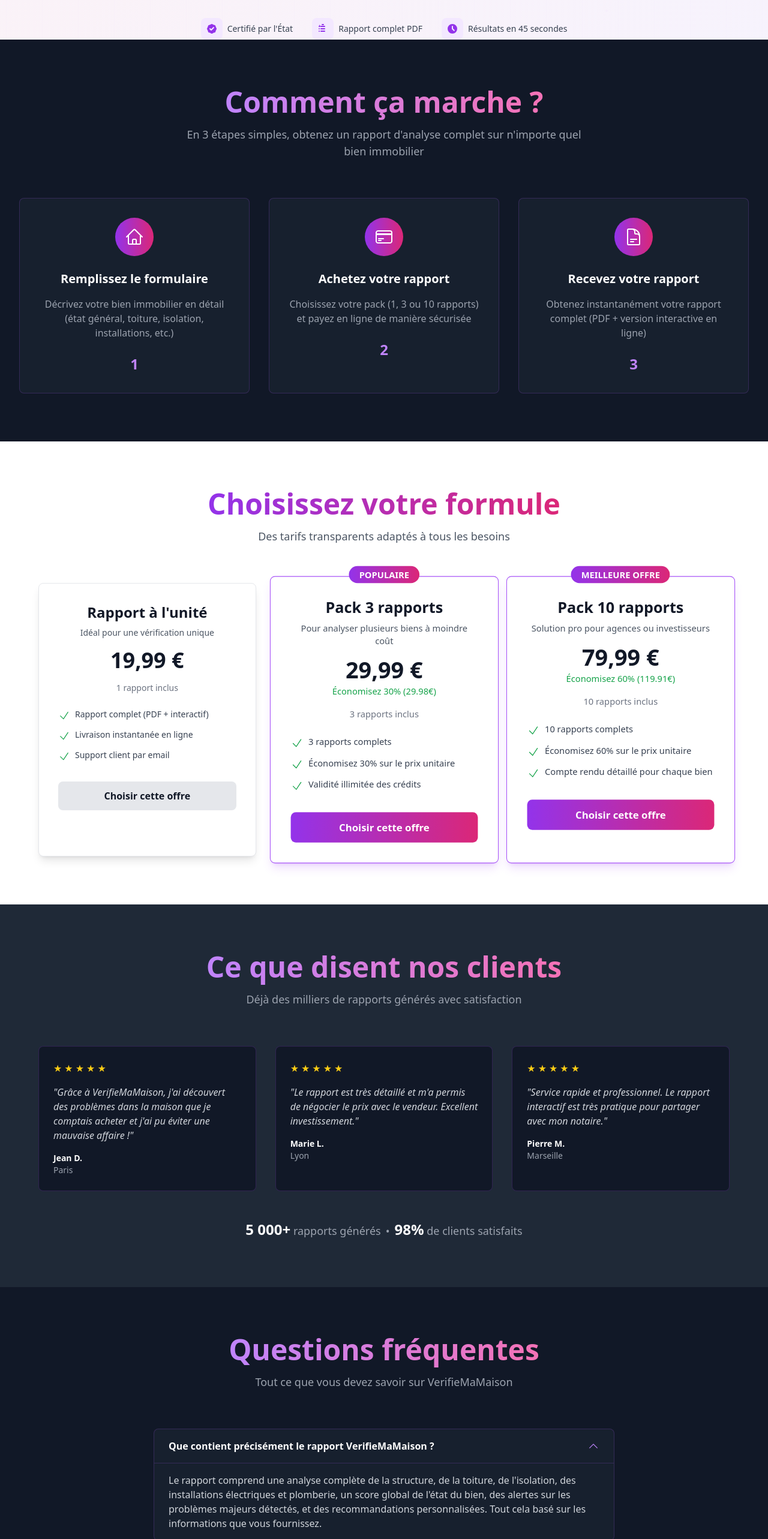
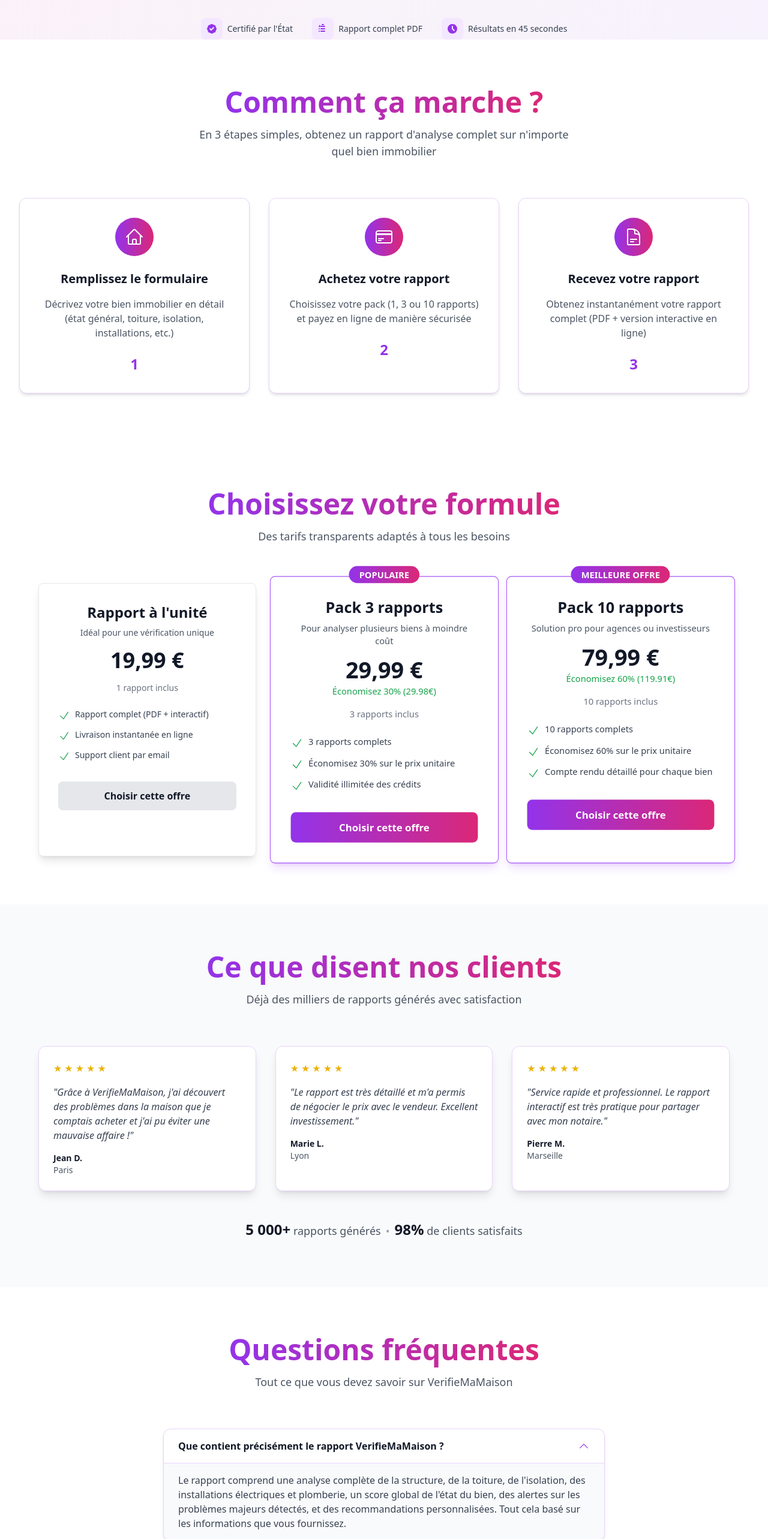
Before and after one commit to silencieux99/Verifiemamaison, a Next.js app: page / in a window 1280 px wide. Shown: the part 1593-4159 px from the top of the page at 60% size. Built offline with nearby package versions, Linux system fonts and the light colour scheme; no server answers.

Commit message:
Adapt all homepage sections to light theme: HowItWorks, Testimonials, and FAQ

```diff
--- a/src/app/(components)/home/Faq.tsx
+++ b/src/app/(components)/home/Faq.tsx
@@ -38,39 +38,39 @@ export default function Faq() {
   ];
 
   return (
-    <section id="faq" className="py-20 bg-gray-900">
+    <section id="faq" className="py-12 sm:py-16 md:py-20 bg-white">
       <Container>
-        <div className="text-center mb-16">
-          <h2 className="text-3xl sm:text-4xl md:text-5xl font-bold mb-4">
-            <span className="bg-gradient-to-r from-purple-400 to-pink-400 bg-clip-text text-transparent">
+        <div className="text-center mb-8 sm:mb-12 md:mb-16">
+          <h2 className="text-2xl sm:text-3xl md:text-4xl lg:text-5xl font-bold mb-3 sm:mb-4">
+            <span className="bg-gradient-to-r from-purple-600 to-pink-600 bg-clip-text text-transparent">
               Questions fréquentes
             </span>
           </h2>
-          <p className="text-gray-400 text-lg max-w-2xl mx-auto">
+          <p className="text-gray-600 text-sm sm:text-base md:text-lg max-w-2xl mx-auto px-4">
             Tout ce que vous devez savoir sur VerifieMaMaison
           </p>
         </div>
 
-        <div className="max-w-3xl mx-auto space-y-4">
+        <div className="max-w-3xl mx-auto space-y-3 sm:space-y-4 px-4">
           {faqs.map((faq, index) => (
             <div
               key={index}
-              className="bg-gray-800/50 border border-purple-500/20 rounded-lg overflow-hidden"
+              className="bg-white border border-purple-200 rounded-lg sm:rounded-xl overflow-hidden shadow-md hover:shadow-lg transition-shadow"
             >
               <button
                 onClick={() => setOpenIndex(openIndex === index ? null : index)}
-                className="w-full px-6 py-4 flex items-center justify-between text-left hover:bg-gray-800 transition-colors"
+                className="w-full px-4 sm:px-6 py-3 sm:py-4 flex items-center justify-between text-left hover:bg-purple-50 transition-colors"
               >
-                <span className="text-white font-semibold pr-4">{faq.question}</span>
+                <span className="text-gray-900 font-semibold pr-4 text-sm sm:text-base">{faq.question}</span>
                 <ChevronDownIcon
-                  className={`h-5 w-5 text-purple-400 flex-shrink-0 transition-transform ${
+                  className={`h-5 w-5 text-purple-600 flex-shrink-0 transition-transform ${
                     openIndex === index ? 'transform rotate-180' : ''
                   }`}
                 />
               </button>
               {openIndex === index && (
-                <div className="px-6 py-4 border-t border-purple-500/20">
-                  <p className="text-gray-300">{faq.answer}</p>
+                <div className="px-4 sm:px-6 py-3 sm:py-4 border-t border-purple-200 bg-gray-50">
+                  <p className="text-gray-700 text-sm sm:text-base leading-relaxed">{faq.answer}</p>
                 </div>
               )}
             </div>
--- a/src/app/(components)/home/HowItWorks.tsx
+++ b/src/app/(components)/home/HowItWorks.tsx
@@ -26,33 +26,33 @@ export default function HowItWorks() {
   ];
 
   return (
-    <section className="py-20 bg-gray-900">
+    <section className="py-12 sm:py-16 md:py-20 bg-white">
       <Container>
-        <div className="text-center mb-16">
-          <h2 className="text-3xl sm:text-4xl md:text-5xl font-bold mb-4">
-            <span className="bg-gradient-to-r from-purple-400 to-pink-400 bg-clip-text text-transparent">
+        <div className="text-center mb-8 sm:mb-12 md:mb-16">
+          <h2 className="text-2xl sm:text-3xl md:text-4xl lg:text-5xl font-bold mb-3 sm:mb-4">
+            <span className="bg-gradient-to-r from-purple-600 to-pink-600 bg-clip-text text-transparent">
               Comment ça marche ?
             </span>
           </h2>
-          <p className="text-gray-400 text-lg max-w-2xl mx-auto">
+          <p className="text-gray-600 text-sm sm:text-base md:text-lg max-w-2xl mx-auto px-4">
             En 3 étapes simples, obtenez un rapport d'analyse complet sur n'importe quel bien immobilier
           </p>
         </div>
 
-        <div className="grid grid-cols-1 md:grid-cols-3 gap-8">
+        <div className="grid grid-cols-1 md:grid-cols-3 gap-4 sm:gap-6 md:gap-8">
           {steps.map((step, index) => {
             const Icon = step.icon;
             return (
               <div
                 key={index}
-                className="bg-gray-800/50 border border-purple-500/20 rounded-lg p-8 text-center hover:border-purple-500/40 transition-all duration-200"
+                className="bg-white border border-purple-200 rounded-lg sm:rounded-xl p-6 sm:p-8 text-center hover:border-purple-500 hover:shadow-lg transition-all duration-200 shadow-md"
               >
-                <div className="inline-flex items-center justify-center w-16 h-16 bg-gradient-to-r from-purple-600 to-pink-600 rounded-full mb-6">
-                  <Icon className="h-8 w-8 text-white" />
+                <div className="inline-flex items-center justify-center w-12 h-12 sm:w-16 sm:h-16 bg-gradient-to-r from-purple-600 to-pink-600 rounded-full mb-4 sm:mb-6">
+                  <Icon className="h-6 w-6 sm:h-8 sm:w-8 text-white" />
                 </div>
-                <h3 className="text-xl font-semibold text-white mb-4">{step.title}</h3>
-                <p className="text-gray-400">{step.description}</p>
-                <div className="mt-6 text-purple-400 font-bold text-2xl">
+                <h3 className="text-lg sm:text-xl font-semibold text-gray-900 mb-3 sm:mb-4">{step.title}</h3>
+                <p className="text-sm sm:text-base text-gray-600">{step.description}</p>
+                <div className="mt-4 sm:mt-6 text-purple-600 font-bold text-xl sm:text-2xl">
                   {index + 1}
                 </div>
               </div>
--- a/src/app/(components)/home/Testimonials.tsx
+++ b/src/app/(components)/home/Testimonials.tsx
@@ -28,44 +28,44 @@ export default function Testimonials() {
   ];
 
   return (
-    <section className="py-20 bg-gray-800">
+    <section className="py-12 sm:py-16 md:py-20 bg-gray-50">
       <Container>
-        <div className="text-center mb-16">
-          <h2 className="text-3xl sm:text-4xl md:text-5xl font-bold mb-4">
-            <span className="bg-gradient-to-r from-purple-400 to-pink-400 bg-clip-text text-transparent">
+        <div className="text-center mb-8 sm:mb-12 md:mb-16">
+          <h2 className="text-2xl sm:text-3xl md:text-4xl lg:text-5xl font-bold mb-3 sm:mb-4">
+            <span className="bg-gradient-to-r from-purple-600 to-pink-600 bg-clip-text text-transparent">
               Ce que disent nos clients
             </span>
           </h2>
-          <p className="text-gray-400 text-lg max-w-2xl mx-auto">
+          <p className="text-gray-600 text-sm sm:text-base md:text-lg max-w-2xl mx-auto px-4">
             Déjà des milliers de rapports générés avec satisfaction
           </p>
         </div>
 
-        <div className="grid grid-cols-1 md:grid-cols-3 gap-8 max-w-6xl mx-auto">
+        <div className="grid grid-cols-1 md:grid-cols-3 gap-4 sm:gap-6 md:gap-8 max-w-6xl mx-auto">
           {testimonials.map((testimonial, index) => (
             <div
               key={index}
-              className="bg-gray-900 border border-purple-500/20 rounded-lg p-6"
+              className="bg-white border border-purple-200 rounded-lg sm:rounded-xl p-4 sm:p-6 shadow-lg hover:shadow-xl transition-shadow"
             >
-              <div className="flex items-center gap-1 mb-4">
+              <div className="flex items-center gap-1 mb-3 sm:mb-4">
                 {Array.from({ length: testimonial.rating }).map((_, i) => (
-                  <span key={i} className="text-yellow-400">★</span>
+                  <span key={i} className="text-yellow-500 text-sm sm:text-base">★</span>
                 ))}
               </div>
-              <p className="text-gray-300 mb-4 italic">"{testimonial.text}"</p>
-              <div className="text-sm text-gray-400">
-                <p className="font-semibold text-white">{testimonial.name}</p>
+              <p className="text-gray-700 mb-3 sm:mb-4 italic text-sm sm:text-base">"{testimonial.text}"</p>
+              <div className="text-xs sm:text-sm text-gray-600">
+                <p className="font-semibold text-gray-900">{testimonial.name}</p>
                 <p>{testimonial.location}</p>
               </div>
             </div>
           ))}
         </div>
 
-        <div className="mt-12 text-center">
-          <p className="text-gray-400 text-lg">
-            <span className="text-white font-bold text-2xl">5 000+</span> rapports générés
-            <span className="mx-2">•</span>
-            <span className="text-white font-bold text-2xl">98%</span> de clients satisfaits
+        <div className="mt-8 sm:mt-12 text-center px-4">
+          <p className="text-gray-600 text-sm sm:text-base md:text-lg">
+            <span className="text-gray-900 font-bold text-xl sm:text-2xl">5 000+</span> rapports générés
+            <span className="mx-2 text-gray-400">•</span>
+            <span className="text-gray-900 font-bold text-xl sm:text-2xl">98%</span> de clients satisfaits
           </p>
         </div>
       </Container>
```
